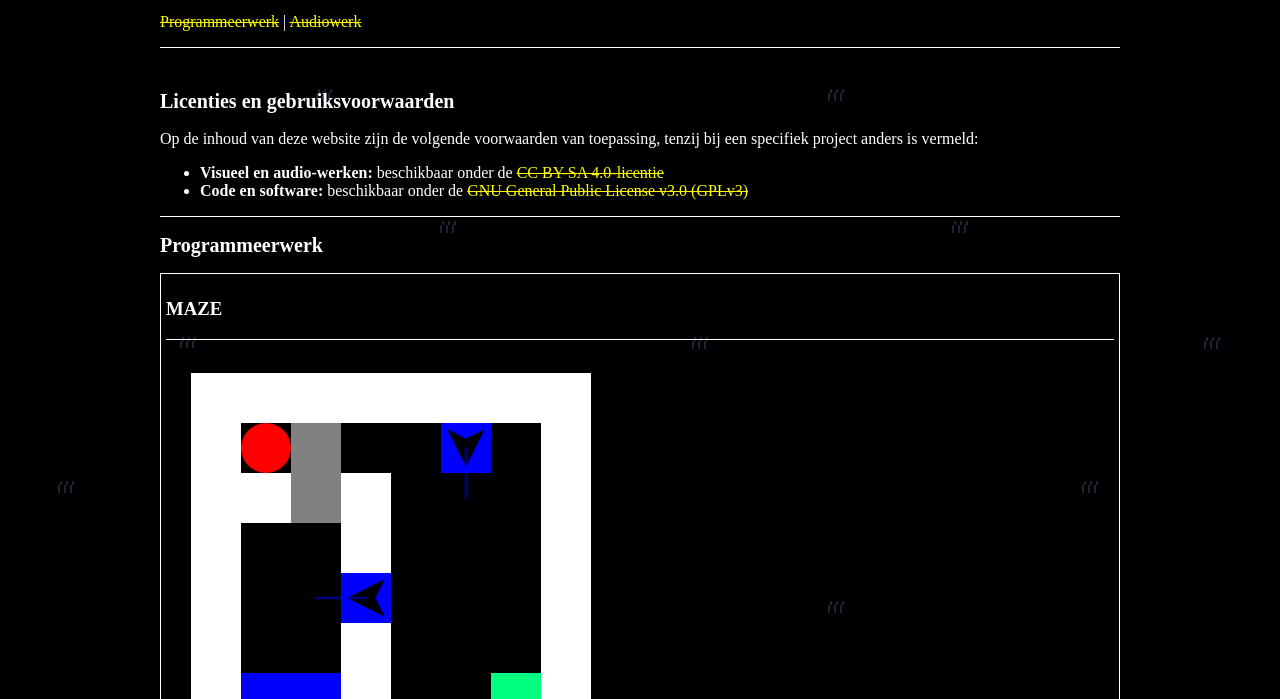
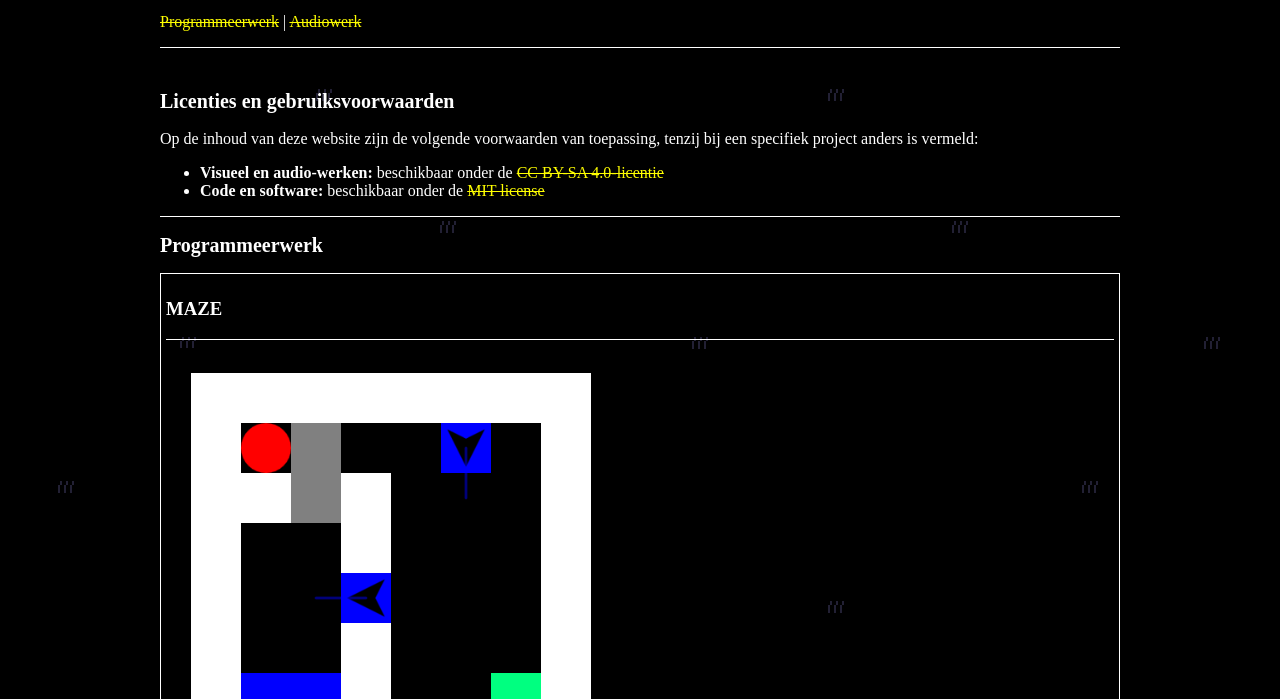
Before and after one commit to egol1/portfolio-website, a plain HTML site: page portfolio.html in a window 1280 px wide. Shown: the part 101-800 px from the top of the page. Drawn offline with Linux system fonts and the light colour scheme.

Commit message:
Update licenties

```diff
--- a/portfolio.html
+++ b/portfolio.html
@@ -37,14 +37,12 @@
         <li>
             <b>Visueel en audio-werken:</b> beschikbaar onder de
             <a href="https://creativecommons.org/licenses/by-sa/4.0/deed.en" target="_blank" rel="noopener">
-                CC BY-SA 4.0-licentie
-            </a>
+                CC BY-SA 4.0-licentie</a>
         </li>
         <li>
             <b>Code en software:</b> beschikbaar onder de
-            <a href="https://www.gnu.org/licenses/gpl-3.0.en.html" target="_blank" rel="noopener">
-                GNU General Public License v3.0 (GPLv3)
-            </a>
+            <a href="https://opensource.org/license/mit" target="_blank" rel="noopener">
+                MIT license</a>
         </li>
     </ul>
 
```
